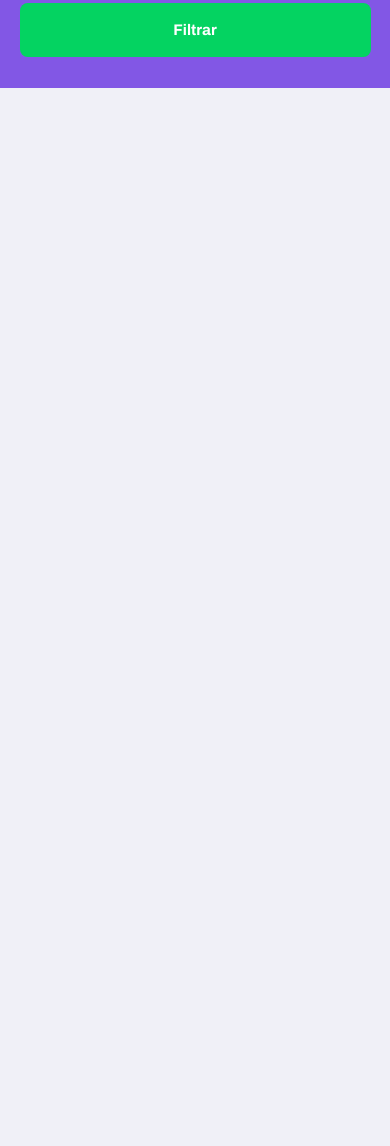
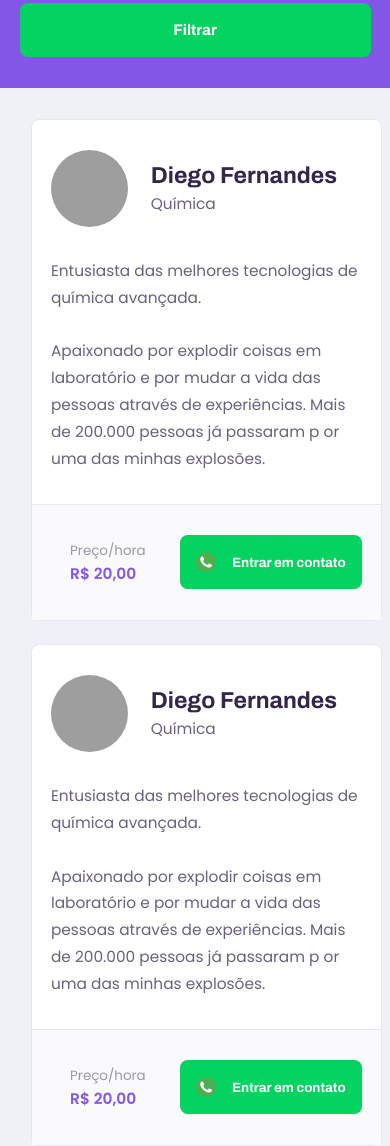
Before and after one commit to RenatoSilva82/NLW2, a plain HTML site: page study.html in a window 390 px wide. Shown: the part 517-1663 px from the top of the page. Before the commit the page ends 844 px from the top, so only its background shows below. Drawn offline with Linux system fonts and the light colour scheme; grey boxes are pictures that could not be loaded.

Commit message:
Finalizaçao da parte mobile da pagina  study.HTML

```diff
--- a/study.html
+++ b/study.html
@@ -62,6 +62,66 @@
               </form>
           </div>
       </header>
+
+      <main>
+            <article class="teacher-item">
+                <header>
+                    <img
+                        src="https://avatars2.githubusercontent.com/u/2254731?s=460&amp;u=0ba16a79456c2f250e7579cb388fa18c5c2d7d65&amp;v=4"
+                        alt="Diego Fernandes">
+                    <div>
+                        <strong>Diego Fernandes</strong>
+                        <span>Química</span>
+                    </div>
+                </header>
+
+                <p>
+                    Entusiasta das melhores tecnologias de química avançada.<br><br>
+                    Apaixonado por explodir coisas em laboratório e por mudar a vida das
+                    pessoas através de experiências. Mais de 200.000 pessoas já passaram p
+                    or uma das minhas explosões.
+                </p>
+
+                <footer>
+                    <p>
+                        Preço/hora<strong>R$ 20,00</strong>
+                    </p>
+                    <button type="button">
+                        <img src="/images/icons/whatsapp.svg" alt="Whatsapp">
+                        Entrar em contato
+                    </button>
+                </footer>
+            </article>
+
+            <article class="teacher-item">
+                <header>
+                    <img
+                        src="https://avatars2.githubusercontent.com/u/2254731?s=460&amp;u=0ba16a79456c2f250e7579cb388fa18c5c2d7d65&amp;v=4"
+                        alt="Diego Fernandes">
+                    <div>
+                        <strong>Diego Fernandes</strong>
+                        <span>Química</span>
+                    </div>
+                </header>
+
+                <p>
+                    Entusiasta das melhores tecnologias de química avançada.<br><br>
+                    Apaixonado por explodir coisas em laboratório e por mudar a vida das
+                    pessoas através de experiências. Mais de 200.000 pessoas já passaram p
+                    or uma das minhas explosões.
+                </p>
+
+                <footer>
+                    <p>
+                        Preço/hora<strong>R$ 20,00</strong>
+                    </p>
+                    <button type="button">
+                        <img src="/images/icons/whatsapp.svg" alt="Whatsapp">
+                        Entrar em contato
+                    </button>
+                </footer>
+            </article>
+      </main>
     </div>
 </body>
 </html>
--- a/styles/partials/page-study.css
+++ b/styles/partials/page-study.css
@@ -110,6 +110,99 @@
     height: 2px; /* tamanho */
     background: var(--color-primary-light); /* cor de fundo*/
     position: absolute; /* posição do elemento - video 02 - 1:58 (precisa do position relative (a cima)*/
-    left: 1.6rem; /* posição a esquerda ( video 02 - 2:01*/
+    left: 1.6rem; /* posição a esquerda ( video 02 - 2:01) */
     bottom: 0;
 }
+
+#page-study main { /* espaça com todas as caixas dos professores */
+    margin: 3.2rem;
+    width: 90%;
+}
+
+.teacher-item { /* caixa de exibição de cada professor */
+    background-color: var(--color-box-base);
+    border: 1px solid var(--color-line-in-white);
+    border-radius: 0.8rem;
+    margin-top: 2.4rem
+}
+
+.teacher-item header { /* foto, nome, matéria */
+    padding: 3.2rem 2rem;
+    display: flex;
+    align-items: center; /* alinhamento vertical */
+}
+
+.teacher-item header img { /* imagem */
+    width: 8rem;
+    height: 8rem;
+    border-radius: 50%; /* faz a imagem ficar em um circulo */
+}
+
+.teacher-item header div { /* nome do professor e matéria */
+    margin-left: 2.4rem;
+}
+
+.teacher-item header div strong { /* nome do professor */
+    font: 700 2.4rem Archivo;
+    display: block; /* faz o elemento ocupar toda a linha */
+    color: var(--color-text-title)
+}
+
+.teacher-item header div span { /* matéria */
+    font-size: 1.6rem;
+    display: block; /* faz o elemento ocupar toda a linha */
+    margin-top: 0.4rem; /* precisa do display: block */
+}
+
+.teacher-item p { /* descrição do professor */
+    padding: 0 2rem; /* espaçamento - 0 cima e embaixo, 2 direita e esquerda */
+    font-size: 1.6rem;
+    line-height: 2.8rem;
+}
+
+.teacher-item footer { /* caixa de exibição do preço e contado do whatsapp */
+    padding: 3.2rem 2rem; /* espaçamento - 3.2 cima e embaixo, 2 direita e esquerda */
+    background-color: var(--color-box-footer);
+    border-top: 1px solid var(--color-line-in-white); /* linha acima do preço */
+    margin-top: 3.2rem;
+
+    display: flex; /* um elemento ao lado do outro */
+    align-items: center; /* centalizado verticalmente */
+    justify-content: space-between; /* mesmo espaço entre os elementos e a borda */
+}
+
+.teacher-item footer p { /* Preço/hora e R$20,00 */
+    font-size: 1.4rem;
+    line-height: 2.4rem;
+    color: var(--color-text-complement);
+}
+
+.teacher-item footer p strong { /* R$20,00 */
+    font-size: 1.6rem;
+    color: var(--color-primary);
+    display: block; /* faz o elemento ocupar toda a linha */
+}
+
+.teacher-item footer button { /* btão "Entrar em contato" */
+    width: 20rem;
+    height: 5.6rem;
+    background: var(--color-secondary);
+    color: var(--color-button-text);
+    border: 0;
+    border-radius: 0.8rem;
+    cursor: pointer;
+    font: 700 1.4rem Archivo;
+
+    display: flex;
+    align-items: center;
+    justify-content: space-evenly; /* espaçamento constante entre os elementos e as bordas */
+
+    text-decoration: none;
+
+    transition: background 0.2s;
+    margin-left: 1.6rem;
+}
+
+.teacher-item footer button:hover {
+    background: var(--color-secondary-dark);
+}
```
